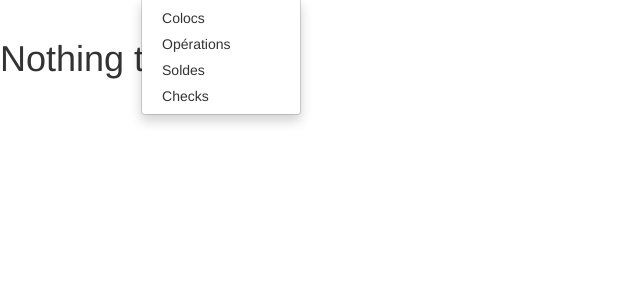
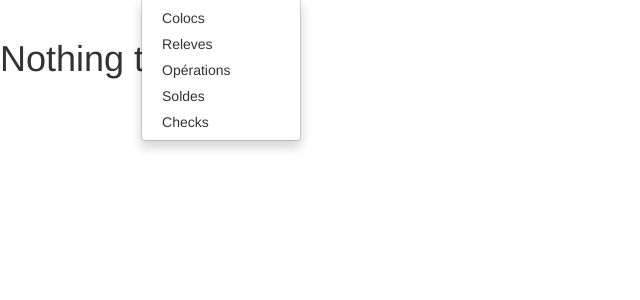
Before and after one commit to nim65s/coloc7, a Django app: page / in a window 1280 px wide, after a click on "LCL". Shown: the part 51-351 px from the top of the page, without its empty margins (0-640 px from the left). Run offline with Django 3.2, Linux system fonts and the light colour scheme; parts of the project's set-up code (start-up, migrations or seed data) failed here and were passed over; some libraries are stand-ins or nearby versions.

Commit message:
submodules

```diff
--- a/coloc7/templates/base.html
+++ b/coloc7/templates/base.html
@@ -26,6 +26,7 @@
                             <a href="#" class="dropdown-toggle" data-toggle="dropdown" role="button" aria-haspopup="true" aria-expanded="false">LCL <span class="caret"></span></a>
                             <ul class="dropdown-menu">
                                 <li><a href="{% url "lcl:colocs" %}">Colocs</a></li>
+                                <li><a href="{% url "lcl:releves" %}">Releves</a></li>
                                 <li><a href="{% url "lcl:operations" %}">Opérations</a></li>
                                 <li><a href="{% url "lcl:soldes" %}">Soldes</a></li>
                                 <li><a href="{% url "lcl:checks" %}">Checks</a></li>
```
